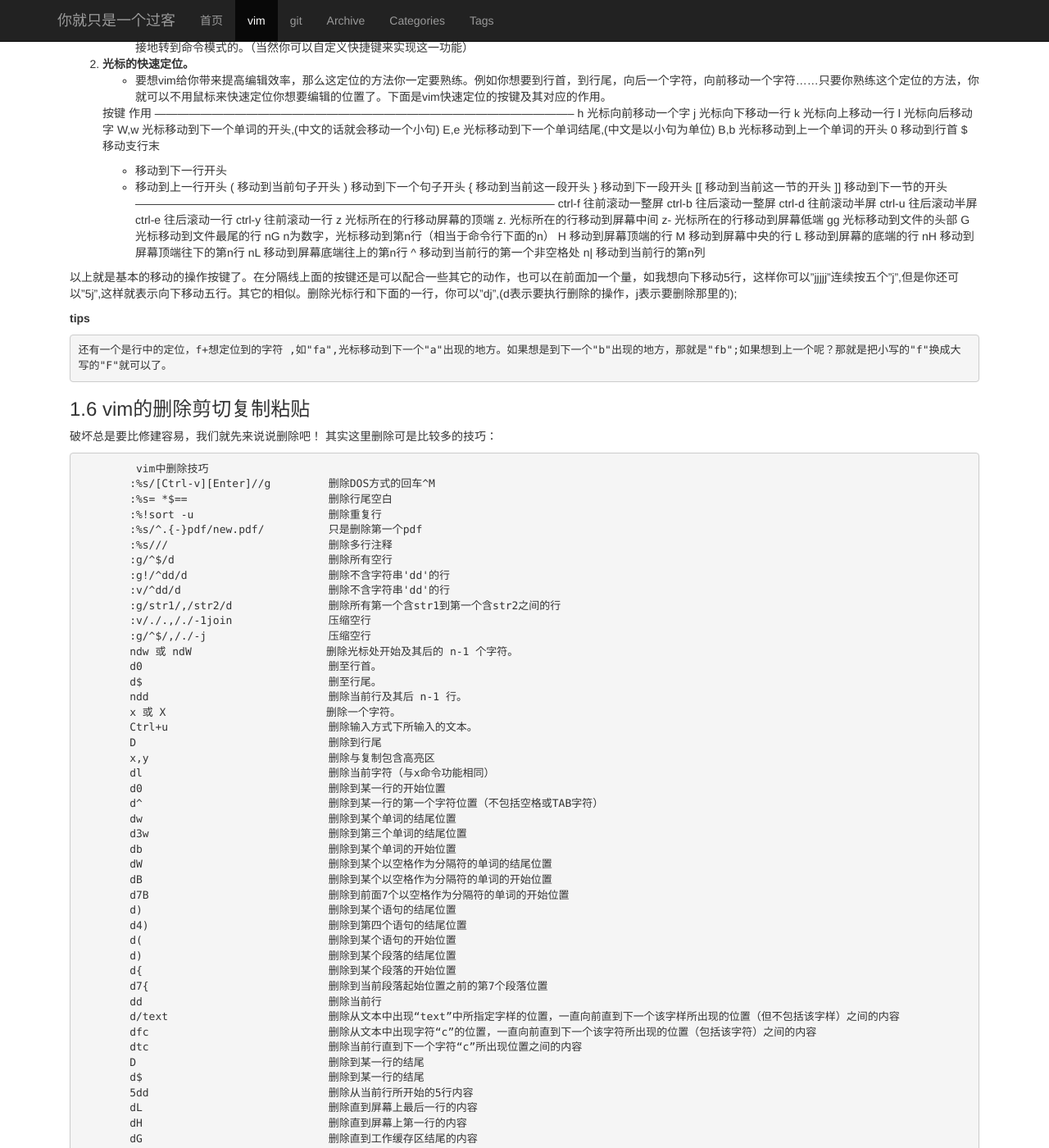
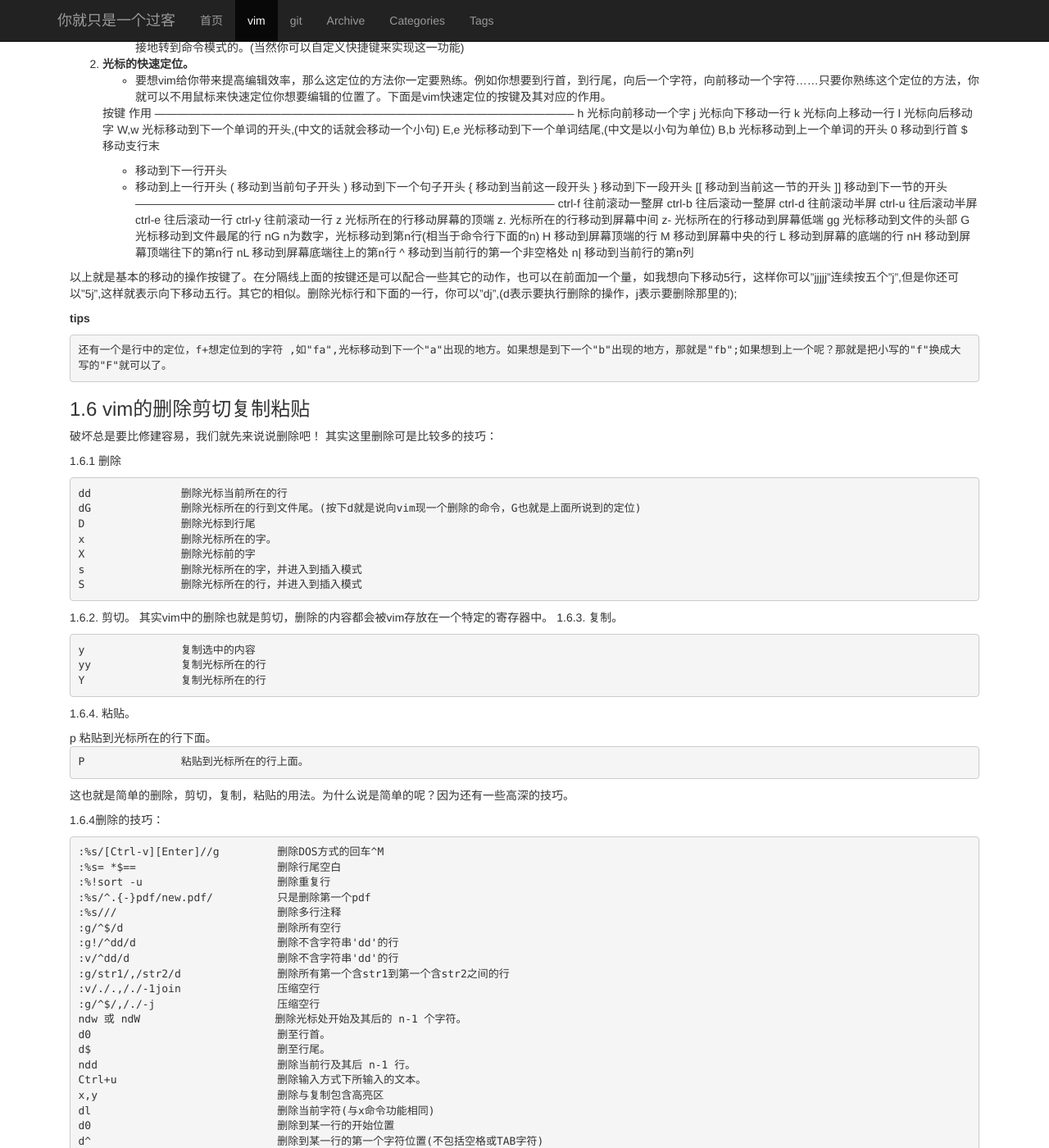
Before and after one commit to git4programer/git4programer.github.com, a Jekyll site: the page built from vim/index.md, in a window 1280 px wide and 1400 px high, scrolled down 4685 px. Shown: the whole window at 82% size. Built offline with Jekyll 4.4.1, drawn with Linux system fonts in a browser that asks for light colours; Markdown is read by kramdown in place of the engine named in the settings; some of the changed text lies outside the part shown.

Commit message:
vim 的粘贴

```diff
--- a/vim/index.md
+++ b/vim/index.md
@@ -21,17 +21,17 @@
 **具有６种基本模式和５种派生模式**
 
 	* 基本模式
-		1. 普通模式　（vim启动时的模式，这时你可以移动光标）
-		2. 插入模式　（这个模式故名思义就是插入字符串的，可以在普通模式下按i,I,A,a,S,s进入)
-		3. 可视模式　（可以说这个就是键盘的选择模式）
-		4. 选择模式　(这个模式就是用鼠标进行文本的高亮选择)
-		5. 命令行模式　(这个模式你可以执行一些vim的命令)
-		6. EX模式　(也就是执行多个vim的命令，命令行模式只会执行一个命令)
+		1. 普通模式　   ( vim启动时的模式，这时你可以移动光标)
+		2. 插入模式　   ( 这个模式故名思义就是插入字符串的，可以在普通模式下按i,I,A,a,S,s进入)
+		3. 可视模式　   ( 可以说这个就是键盘的选择模式)
+		4. 选择模式　   ( 这个模式就是用鼠标进行文本的高亮选择)
+		5. 命令行模式　 ( 这个模式你可以执行一些vim的命令)
+		6. EX模式　     ( 也就是执行多个vim的命令，命令行模式只会执行一个命令)
 	* 派生模式
-		1. 插入普通模式　(执行一个普通模式的操作后就回到插入模式,ctrl-o进入)
-		2. 插入可视模式　(执行一个可视的操作，当选择区域取消时回到插入模式，ctrl-o进入普通模式选择一个可视的规则开始)
-		3. 插入的选择模式　（插入模式下面拖拽鼠标进入，当选区取消时时候，vim返回插入模式）
-		4. 替换模式　（替换一个字，或者一段文本。普通模式下面按r 或者R进入）
+		1. 插入普通模式　   ( 执行一个普通模式的操作后就回到插入模式,ctrl-o进入)
+		2. 插入可视模式　   ( 执行一个可视的操作，当选择区域取消时回到插入模式，ctrl-o进入普通模式选择一个可视的规则开始)
+		3. 插入的选择模式　 ( 插入模式下面拖拽鼠标进入，当选区取消时时候，vim返回插入模式)
+		4. 替换模式　       ( 替换一个字，或者一段文本。普通模式下面按r 或者R进入)
 
 **也有人把它分为三种模式**
 
@@ -198,7 +198,7 @@
 
 当你输入完成时，要保存文件时。那么你需要从先从插入模式退出普通模式再进行保存，从输入模式到普通模式的按键是：
 
-	EXC   （一般都是电脑中最左上角的那个按键 ，不知道你有没有用过这个一按键）
+	EXC   (一般都是电脑中最左上角的那个按键 ，不知道你有没有用过这个一按键)
 	ctrl-c
 	ctrl-[
 
@@ -206,9 +206,9 @@
 
 你按了这些键后就已经从插入模式进入了普通模式。
 
-你想要保存文件，那么你需要进入命令模式（底行模式）
+你想要保存文件，那么你需要进入命令模式(底行模式)
 输入 英文状态下面的冒号 :
-进入命令模式后，输入"w" ，回车，此时文件就保存了，（如果没有文件名，它会提示你要输入文件名，此时你只需要在w空格后加上你要保存的路径加文件名就可以了，如果是在当前的文件夹下面，那么只需要加文件名就可以了）
+进入命令模式后，输入"w" ，回车，此时文件就保存了，(如果没有文件名，它会提示你要输入文件名，此时你只需要在w空格后加上你要保存的路径加文件名就可以了，如果是在当前的文件夹下面，那么只需要加文件名就可以了)
 回车后，文件就会被保存，并且回到普通模式当中。
 
 要是这时你已经对文件已经操作完成了，不需要再编辑了，需要退出编辑。那么同样，你需要到普通模式再到命令模式，输入q回车，那vim就会退出了。如果你的文件有改动，还没有保存，它会提示你要先保存文件才可以退出，如果你确实是不想保存退出，那么你就需要在q后面加一个叹号。这时它就不会保存你的文件修改也会退出。
@@ -230,7 +230,7 @@
 ＋ 普通模式
 普通模式下面主要的任务就是：
 1. 实现各个模式间的转换。
-	* 例如：我们想从插入模式转到命令模式，那么我们需要先从插入模式转到普通模式，再从普通模式转到命令模式。在没有配置的情况下面你是不可能直接从插入模式直接地转到命令模式的。（当然你可以自定义快捷键来实现这一功能）
+	* 例如：我们想从插入模式转到命令模式，那么我们需要先从插入模式转到普通模式，再从普通模式转到命令模式。在没有配置的情况下面你是不可能直接从插入模式直接地转到命令模式的。(当然你可以自定义快捷键来实现这一功能)
 2. __光标的快速定位。__
 	* 要想vim给你带来提高编辑效率，那么这定位的方法你一定要熟练。例如你想要到行首，到行尾，向后一个字符，向前移动一个字符……只要你熟练这个定位的方法，你就可以不用鼠标来快速定位你想要编辑的位置了。下面是vim快速定位的按键及其对应的作用。
 
@@ -265,7 +265,7 @@
 	z-        光标所在的行移动到屏幕低端
 	gg        光标移动到文件的头部
 	G         光标移动到文件最尾的行
-	nG        n为数字，光标移动到第n行（相当于命令行下面的n）
+	nG        n为数字，光标移动到第n行(相当于命令行下面的n)
 	H         移动到屏幕顶端的行
 	M         移动到屏幕中央的行
 	L         移动到屏幕的底端的行
@@ -286,58 +286,98 @@
 破坏总是要比修建容易，我们就先来说说删除吧！
 其实这里删除可是比较多的技巧：
 
-		 vim中删除技巧
-		:%s/[Ctrl-v][Enter]//g         删除DOS方式的回车^M
-		:%s= *$==                      删除行尾空白
-		:%!sort -u                     删除重复行
-		:%s/^.{-}pdf/new.pdf/          只是删除第一个pdf
-		:%s///                         删除多行注释
-		:g/^$/d                        删除所有空行
-		:g!/^dd/d                      删除不含字符串'dd'的行
-		:v/^dd/d                       删除不含字符串'dd'的行
-		:g/str1/,/str2/d               删除所有第一个含str1到第一个含str2之间的行
-		:v/./.,/./-1join               压缩空行
-		:g/^$/,/./-j                   压缩空行
-		ndw 或 ndW                     删除光标处开始及其后的 n-1 个字符。
-		d0                             删至行首。
-		d$                             删至行尾。
-		ndd                            删除当前行及其后 n-1 行。
-		x 或 X                         删除一个字符。
-		Ctrl+u                         删除输入方式下所输入的文本。
-		D                              删除到行尾
-		x,y                            删除与复制包含高亮区
-		dl                             删除当前字符（与x命令功能相同）
-		d0                             删除到某一行的开始位置
-		d^                             删除到某一行的第一个字符位置（不包括空格或TAB字符）
-		dw                             删除到某个单词的结尾位置
-		d3w                            删除到第三个单词的结尾位置
-		db                             删除到某个单词的开始位置
-		dW                             删除到某个以空格作为分隔符的单词的结尾位置
-		dB                             删除到某个以空格作为分隔符的单词的开始位置
-		d7B                            删除到前面7个以空格作为分隔符的单词的开始位置
-		d)                             删除到某个语句的结尾位置
-		d4)                            删除到第四个语句的结尾位置
-		d(                             删除到某个语句的开始位置
-		d)                             删除到某个段落的结尾位置
-		d{                             删除到某个段落的开始位置
-		d7{                            删除到当前段落起始位置之前的第7个段落位置
-		dd                             删除当前行
-		d/text                         删除从文本中出现“text”中所指定字样的位置，一直向前直到下一个该字样所出现的位置（但不包括该字样）之间的内容
-		dfc                            删除从文本中出现字符“c”的位置，一直向前直到下一个该字符所出现的位置（包括该字符）之间的内容
-		dtc                            删除当前行直到下一个字符“c”所出现位置之间的内容
-		D                              删除到某一行的结尾
-		d$                             删除到某一行的结尾
-		5dd                            删除从当前行所开始的5行内容
-		dL                             删除直到屏幕上最后一行的内容
-		dH                             删除直到屏幕上第一行的内容
-		dG                             删除直到工作缓存区结尾的内容
-		d1G                            删除直到工作缓存区开始的内容
-		ci{                            删除修改光标所在的{}中的所有内容,change in { 的简写
-		ca{                            删除修改光标所在的{}中的所有内容,包括{}
-		ci"                            删除修改光标所在的""中的所有内容,change in " 的简写
-		ca"                            删除修改光标所在的""中的所有内容,包括{}
-		ci(                            删除修改光标所在的()中的所有内容,change in ( 的简写
-		ca(                            删除修改光标所在的()中的所有内容,包括{}
+1.6.1 删除
+
+	dd 		删除光标当前所在的行
+	dG 		删除光标所在的行到文件尾。(按下d就是说向vim现一个删除的命令，G也就是上面所说到的定位)
+	D		删除光标到行尾
+	x 		删除光标所在的字。
+	X		删除光标前的字
+	s		删除光标所在的字，并进入到插入模式
+	S		删除光标所在的行，并进入到插入模式
+
+1.6.2. 剪切。
+ 	其实vim中的删除也就是剪切，删除的内容都会被vim存放在一个特定的寄存器中。
+1.6.3. 复制。
+
+	y		复制选中的内容
+	yy 		复制光标所在的行
+	Y		复制光标所在的行
+
+1.6.4. 粘贴。
+
+ 	p 		粘贴到光标所在的行下面。
+	P		粘贴到光标所在的行上面。
+
+这也就是简单的删除，剪切，复制，粘贴的用法。为什么说是简单的呢？因为还有一些高深的技巧。
+
+1.6.4删除的技巧：
+
+	:%s/[Ctrl-v][Enter]//g         删除DOS方式的回车^M
+	:%s= *$==                      删除行尾空白
+	:%!sort -u                     删除重复行
+	:%s/^.{-}pdf/new.pdf/          只是删除第一个pdf
+	:%s///                         删除多行注释
+	:g/^$/d                        删除所有空行
+	:g!/^dd/d                      删除不含字符串'dd'的行
+	:v/^dd/d                       删除不含字符串'dd'的行
+	:g/str1/,/str2/d               删除所有第一个含str1到第一个含str2之间的行
+	:v/./.,/./-1join               压缩空行
+	:g/^$/,/./-j                   压缩空行
+	ndw 或 ndW                     删除光标处开始及其后的 n-1 个字符。
+	d0                             删至行首。
+	d$                             删至行尾。
+	ndd                            删除当前行及其后 n-1 行。
+	Ctrl+u                         删除输入方式下所输入的文本。
+	x,y                            删除与复制包含高亮区
+	dl                             删除当前字符(与x命令功能相同)
+	d0                             删除到某一行的开始位置
+	d^                             删除到某一行的第一个字符位置(不包括空格或TAB字符)
+	dw                             删除到某个单词的结尾位置
+	d3w                            删除到第三个单词的结尾位置
+	db                             删除到某个单词的开始位置
+	dW                             删除到某个以空格作为分隔符的单词的结尾位置
+	dB                             删除到某个以空格作为分隔符的单词的开始位置
+	d7B                            删除到前面7个以空格作为分隔符的单词的开始位置
+	d)                             删除到某个语句的结尾位置
+	d4)                            删除到第四个语句的结尾位置
+	d(                             删除到某个语句的开始位置
+	d)                             删除到某个段落的结尾位置
+	d{                             删除到某个段落的开始位置
+	d7{                            删除到当前段落起始位置之前的第7个段落位置
+	dd                             删除当前行
+	d/text                         删除从文本中出现“text”中所指定字样的位置，一直向前直到下一个该字样所出现的位置(但不包括该字样)之间的内容
+	dfc                            删除从文本中出现字符“c”的位置，一直向前直到下一个该字符所出现的位置(包括该字符)之间的内容
+	dtc                            删除当前行直到下一个字符“c”所出现位置之间的内容
+	D                              删除到某一行的结尾
+	d$                             删除到某一行的结尾
+	5dd                            删除从当前行所开始的5行内容
+	dL                             删除直到屏幕上最后一行的内容
+	dH                             删除直到屏幕上第一行的内容
+	dG                             删除直到工作缓存区结尾的内容
+	d1G                            删除直到工作缓存区开始的内容
+	ci{                            删除修改光标所在的{}中的所有内容,change in { 的简写
+	ca{                            删除修改光标所在的{}中的所有内容,包括{}
+	ci"                            删除修改光标所在的""中的所有内容,change in " 的简写
+	ca"                            删除修改光标所在的""中的所有内容,包括{}
+	ci(                            删除修改光标所在的()中的所有内容,change in ( 的简写
+	ca(                            删除修改光标所在的()中的所有内容,包括{}
+
+1.6.5 粘贴的技巧。
+
+用过netbeans的人可能都会用过ctrl+shift+d这个快捷键。这个是粘贴历史中粘贴的内容。vim中同样也是可以做到这一点，不过相对来说不是那么方便。
+
+vim会把你复制的内容放到十多个寄存器当中，只要你在粘贴前按上("+寄存器的名字+p/P)vim就会把寄存器当中的内容粘贴上去了.
+那如何查看寄存器中的内容呢?
+答案是:用vim命令 reg
+
+其中与删除复制相关的寄存器就是(数字寄存器,与" + );
+" 是最近的删除或者复制存放的寄存器
++ 是与系统共享的寄存器.随着你用vim的时间增加,你可能会发现在系统中其它地方复制的东西是无法直接用p,P粘贴上去的.这时你要用 "+p 或者"+P
+
+当你复制或者删除一条内容时,那保存上一次删除复制的内容就会放到0寄存器当中,0寄存器当中的内容又会放到1的寄存器当中,这样秩代下去,直到最后一个就掉失.
+
+
 
 
 
```
